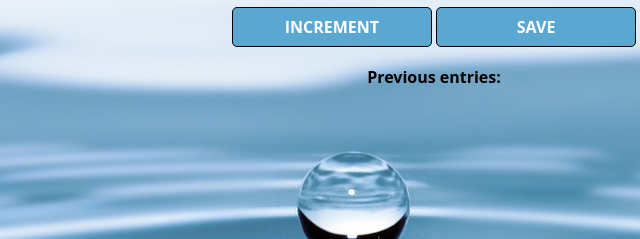
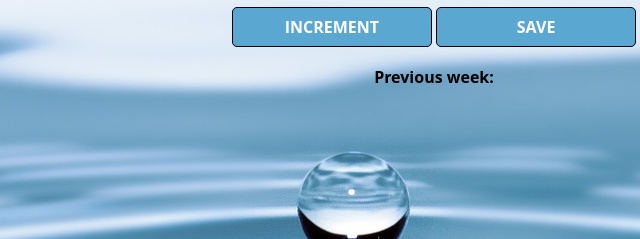
Before and after one commit to vingutha/Water-Intake-Counter, a plain HTML site: page index.html in a window 1280 px wide. Shown: the part 160-399 px from the top of the page, 206-846 px from the left. Drawn offline with nearby package versions, Linux system fonts and the light colour scheme.

Commit message:
Update index.html

```diff
--- a/index.html
+++ b/index.html
@@ -9,7 +9,7 @@
             <h2 id="count-el">0</h2>
             <button id="increment-btn" onclick="increment()">INCREMENT</button>
             <button id="save-btn" onclick="save()">SAVE</button>
-            <p id="save-el">Previous entries: </p>
+            <p id="save-el">Previous week: </p>
         </div>
         <script src="index.js">
             nnerText
```
